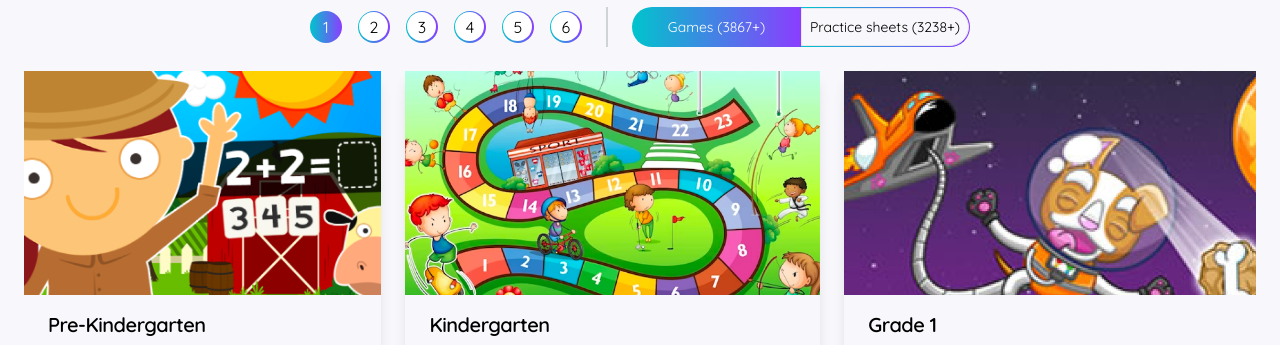
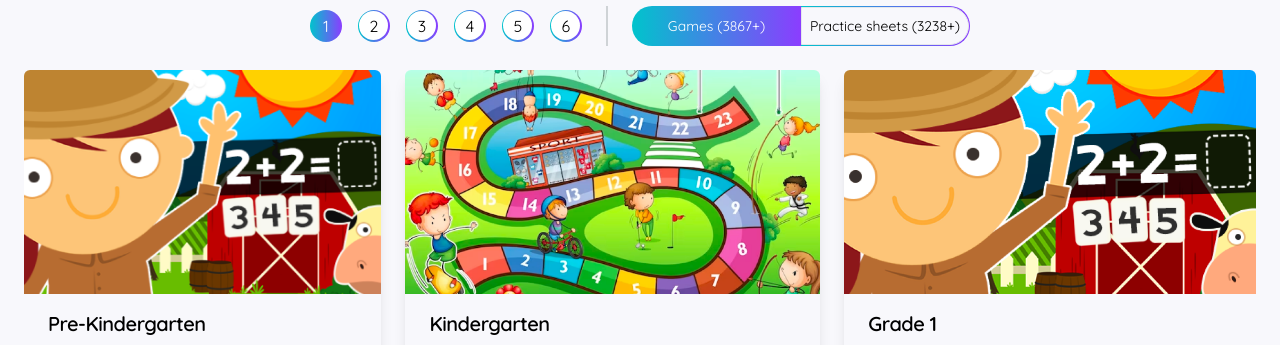
Before and after one commit to dev-rafiu/eduplay, a Next.js app: page / in a window 1280 px wide. Shown: the part 2423-2768 px from the top of the page. Built offline with nearby package versions, Linux system fonts and the light colour scheme; no server answers.

Commit message:
feat: add image placeholder

```diff
--- a/src/components/download.tsx
+++ b/src/components/download.tsx
@@ -1,5 +1,4 @@
 import Image from "next/image";
-// import MobileAppScreen from "/public/images/mobile-app-screen.png";
 
 function Download() {
   return (
--- a/src/components/explore-course.tsx
+++ b/src/components/explore-course.tsx
@@ -1,4 +1,5 @@
 import Image from "next/image";
+import sectionImg from "/public/images/explore-course/explore-img.png";
 
 function ExploreCourse() {
   return (
@@ -22,9 +23,10 @@ function ExploreCourse() {
         {/* section image */}
         <div className="w-full max-w-[30rem] h-[25rem] relative">
           <Image
-            src="/images/explore-course/explore-img.png"
+            src={sectionImg}
             alt=""
             fill
+            placeholder="blur"
             className="object-cover"
           />
         </div>
--- a/src/components/games.tsx
+++ b/src/components/games.tsx
@@ -1,4 +1,8 @@
 import Image from "next/image";
+
+import imgOne from "/public/images/games/pre-kindergarten.png";
+import imgTwo from "/public/images/games/kindergarten.png";
+import imgThree from "/public/images/games/pre-kindergarten.png";
 
 function Games() {
   return (
@@ -108,12 +112,13 @@ function Games() {
 
         {/* games grid */}
         <div className="grid nap-x snap-mandatory gap-4 lg:gap-6 grid-flow-col text-left overflow-x-auto overscroll-contain scrollbar-hide scroll-smooth py-4 sm:py-0">
-          <article className="shadow-lg rounded-md">
+          <article className="shadow-lg rounded-md overflow-hidden">
             <div className="relative w-full h-56">
               <Image
-                src="/images/games/pre-kindergarten.png"
+                src={imgOne}
                 alt=""
                 fill
+                placeholder="blur"
                 className="object-cover"
               />
             </div>
@@ -137,13 +142,14 @@ function Games() {
             </div>
           </article>
 
-          <article className="shadow-lg rounded-md">
+          <article className="shadow-lg rounded-md overflow-hidden">
             <div className="relative w-full h-56 rounded">
               <Image
-                src="/images/games/kindergarten.png"
+                src={imgTwo}
                 alt=""
                 fill
                 className="object-cover"
+                placeholder="blur"
               />
             </div>
 
@@ -166,13 +172,14 @@ function Games() {
             </div>
           </article>
 
-          <article className="shadow-lg rounded-md">
+          <article className="shadow-lg rounded-md overflow-hidden">
             <div className="relative w-full h-56">
               <Image
-                src="/images/games/grade-one.png"
+                src={imgThree}
                 alt=""
                 fill
                 sizes="100vw"
+                placeholder="blur"
                 className="object-cover"
               />
             </div>
--- a/src/components/header/header.tsx
+++ b/src/components/header/header.tsx
@@ -1,6 +1,9 @@
 import Image from "next/image";
 import Link from "next/link";
 import { FiMenu } from "react-icons/fi";
+
+import playstoreImg from "/public/images/playstore.jpg";
+import appstoreImg from "/public/images/playstore.jpg";
 
 function Header() {
   return (
@@ -46,20 +49,22 @@ function Header() {
           <li className="flex items-center gap-3">
             <a href="#">
               <Image
-                src="/images/playstore.jpg"
+                src={playstoreImg}
                 alt="Playstore link"
                 width={120}
                 height={120}
+                placeholder="blur"
               />
             </a>
 
             <a href="#" className="">
               <Image
-                src="/images/appstore.jpg"
+                src={appstoreImg}
                 className="bg-violet"
                 alt="Appstore link"
                 width={110}
                 height={100}
+                placeholder="blur"
               />
             </a>
           </li>
--- a/src/components/hero-section.tsx
+++ b/src/components/hero-section.tsx
@@ -1,22 +1,26 @@
 import Image from "next/image";
+
+import sectionImage from "/public/images/hero/hero-img.png";
+import designLeft from "/public/images/hero/design-left.jpg";
+import designRight from "/public/images/hero/design-left.jpg";
 
 function Hero() {
   return (
     <section className="bg-[#FBFBFD]">
       <div className="flex lg:items-center justify-between max-w-md px-[2rem] lg:px-[4rem]">
         <Image
-          src="/images/hero/design-left.jpg"
+          src={designLeft}
           alt=""
           width={40}
           height={100}
-          className="object-cover"
+          placeholder="blur"
         />
         <Image
-          src="/images/hero/design-right.jpg"
+          src={designRight}
           alt=""
           width={40}
           height={100}
-          className="object-cover"
+          placeholder="blur"
         />
       </div>
 
@@ -68,10 +72,11 @@ function Hero() {
         {/* section image */}
         <div className="w-full h-[20rem] sm:h-[30rem] relative">
           <Image
-            src="/images/hero/hero-img.png"
+            src={sectionImage}
             alt="kid"
             fill
             sizes="100vw"
+            placeholder="blur"
             className="sm:object-cover object-contain"
           />
         </div>
--- a/src/components/try-eduplay.tsx
+++ b/src/components/try-eduplay.tsx
@@ -1,4 +1,5 @@
 import Image from "next/image";
+import sectionImg from "/public/images/get-started/primary-img.png";
 
 function TryEduplay() {
   return (
@@ -8,10 +9,11 @@ function TryEduplay() {
           {/* section image */}
           <div className="w-full max-w-[45rem] h-[25rem] relative">
             <Image
-              src="/images/get-started/primary-img.png"
+              src={sectionImg}
               alt=""
               fill
               sizes="100vw"
+              placeholder="blur"
               className="object-cover"
             />
           </div>
```
Also changed, not shown: public/images/download/design.png (renamed from public/images/how-it-works/design.png), public/images/download/mobile-screen.png (renamed from public/images/how-it-works/mobile-screen.png).
